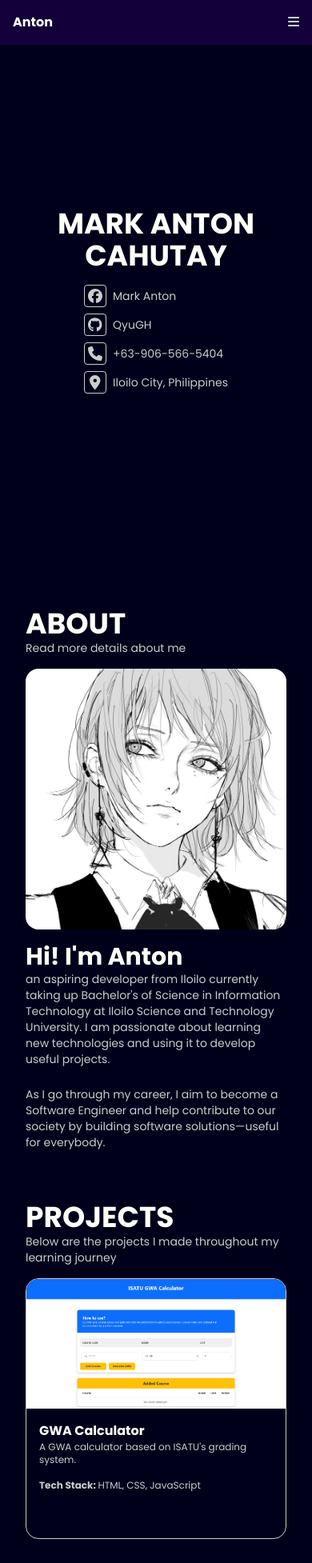
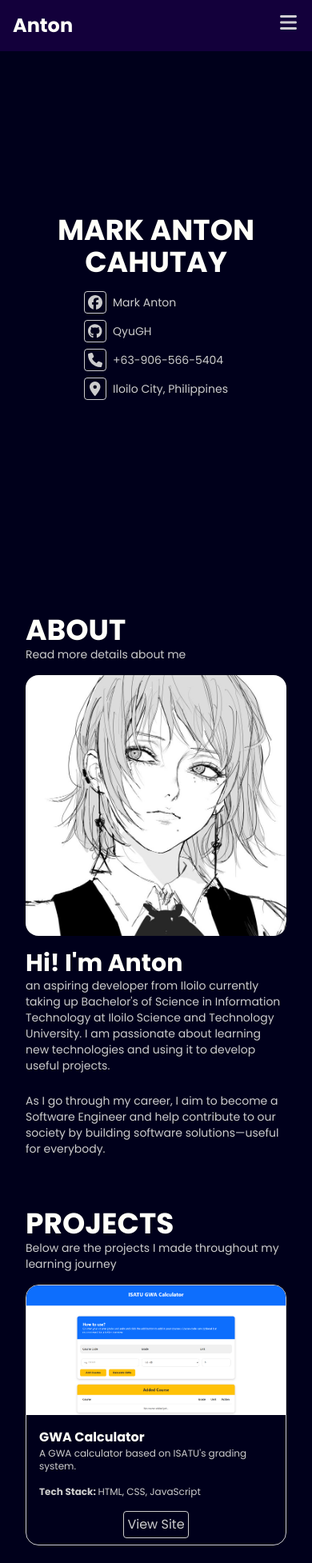
Before and after one commit to QyuGH/summer-project, a React (Vite) app: page / in a window 390 px wide. Shown: the top 1954 px of the page at 80% size. Built offline with nearby package versions, Linux system fonts and the light colour scheme.

Commit message:
added interactivity

```diff
--- a/src/components/Header.jsx
+++ b/src/components/Header.jsx
@@ -1,10 +1,17 @@
 import { FontAwesomeIcon } from '@fortawesome/react-fontawesome'
-import { faBars } from '@fortawesome/free-solid-svg-icons'
+import { faBars, faXmark, faX } from "@fortawesome/free-solid-svg-icons";
+import { useState } from "react";
 
-function Header(){
+function Header() {
+  const [isOpen, setOpen] = useState(false);
+
   return (
-        <header id="header" className="flex justify-between p-4 sticky top-0 bg-secondary z-10">
-            <h1>Anton</h1>
+    <>
+      <header
+        id="header"
+        className="flex justify-between p-4 sticky top-0 bg-secondary z-30"
+      >
+        <h1 className="text-2xl">Anton</h1>
         <nav className="hidden sm:flex gap-4">
           <a href="#home">Home</a>
           <a href="#about">About</a>
@@ -12,11 +19,39 @@ function Header(){
           <a href="#skills">Skills</a>
           <a href="#contact">Contact</a>
         </nav>
-            <div className='block sm:hidden'>
-                <FontAwesomeIcon icon={faBars}/>
+        <div
+          className="block w-6 h-6 sm:hidden"
+          onClick={() => setOpen(!isOpen)}
+        >
+          <FontAwesomeIcon icon={isOpen ? faX : faBars} className="text-2xl" />
         </div>
       </header>
-    )
+
+      <div
+        onClick={() => setOpen(false)}
+        className={`${
+          isOpen
+            ? "opacity-100 pointer-events-auto"
+            : "opacity-0 pointer-events-none"
+        } fixed top-0 left-0 h-lvh w-lvw bg-[rgba(0,0,0,0.5)] z-10 transition-opacity duration-500 ease-in-out`}
+      ></div>
+
+      <div
+        id="sidebar"
+        className={`${
+          isOpen ? "right-0" : "-right-full"
+        } sm:hidden fixed top-10 z-20 w-1/2 h-lvh bg-secondary transition-right duration-500 ease`}
+      >
+        <nav className="flex flex-col items-center w-full gap-4 py-4">
+          <a href="#home">Home</a>
+          <a href="#about">About</a>
+          <a href="#projects">Projects</a>
+          <a href="#skills">Skills</a>
+          <a href="#contact">Contact</a>
+        </nav>
+      </div>
+    </>
+  );
 }
 
 export default Header
--- a/src/components/Projects.jsx
+++ b/src/components/Projects.jsx
@@ -1,5 +1,4 @@
-function ProjectCard({title, path, description, tech}){
-
+function ProjectCard({ title, path, description, tech, link }) {
   return (
     <div className="flex flex-col gap-4 border-1 aspect-square w-full max-w-md md:max-w-lg overflow-hidden rounded-2xl">
       <div className="w-full h-1/2 overflow-hidden">
@@ -24,33 +23,42 @@ function ProjectCard({title, path, description, tech}){
             {tech}
           </p>
         </div>
+
+        <div className="m-auto sm:hidden border-1 p-1 pt-1 rounded">
+          <a href={link} target="_blank" className="mx-auto">
+            View Site
+          </a>
+        </div>
       </div>
     </div>
   );
 }
 
-function Projects(){
-
+function Projects() {
   const projects = [
     {
-            title:          "GWA Calculator",
-            path:           "/projects/gwa.png",
-            description:    "A GWA calculator based on ISATU's grading system.",
-            tech:           "HTML, CSS, JavaScript"
+      title: "GWA Calculator",
+      path: "/projects/gwa.png",
+      description: "A GWA calculator based on ISATU's grading system.",
+      tech: "HTML, CSS, JavaScript",
+      link: "https://isatu-gwa-calculator.netlify.app/",
     },
     {
-            title:          "Caffeine Coffee",
-            path:           "/projects/caffeine.png",
-            description:    "A static coffee shop website I made to practice website animations",
-            tech:           "HTML, CSS, JavaScript"
+      title: "Caffeine Coffee",
+      path: "/projects/caffeine.png",
+      description:
+        "A static coffee shop website I made to practice website animations",
+      tech: "HTML, CSS, JavaScript",
+      link: "https://caffeine-coffee-iloilo.netlify.app/",
     },
     {
-            title:          "TrabaHunt",
-            path:           "/projects/trabahunt.png",
-            description:    "A mini job board project I made for our OOP subject.",
-            tech:           "HTML, CSS, JavaScript, PHP"
-        }
-    ]
+      title: "TrabaHunt",
+      path: "/projects/trabahunt.png",
+      description: "A mini job board project I made for our OOP subject.",
+      tech: "HTML, CSS, JavaScript, PHP",
+      link: "https://group-6-web-app.infinityfreeapp.com/TrabaHunt/?i=1",
+    },
+  ];
 
   return (
     <section id="projects" className="flex flex-col gap-4">
@@ -59,19 +67,23 @@ function Projects(){
         <p>Below are the projects I made throughout my learning journey</p>
       </div>
 
-            <div id="project-container" className="grid grid-cols-1 md:grid-cols-2 lg:grid-cols-3 gap-8 place-items-center">
-
-                {projects.map(project => (
-                    <ProjectCard key={project.title}
+      <div
+        id="project-container"
+        className="grid grid-cols-1 md:grid-cols-2 lg:grid-cols-3 gap-8 place-items-center"
+      >
+        {projects.map((project) => (
+          <ProjectCard
+            key={project.title}
             title={project.title}
             path={project.path}
             description={project.description}
-                    tech={project.tech}/>
+            link={project.link}
+            tech={project.tech}
+          />
         ))}
-
       </div>
     </section>
-    )
+  );
 }
 
-export default Projects
+export default Projects;
```
Lines whose indentation alone changed are shown as unchanged.
